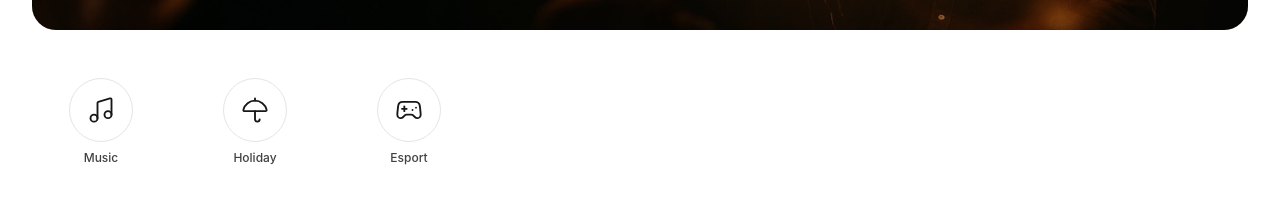
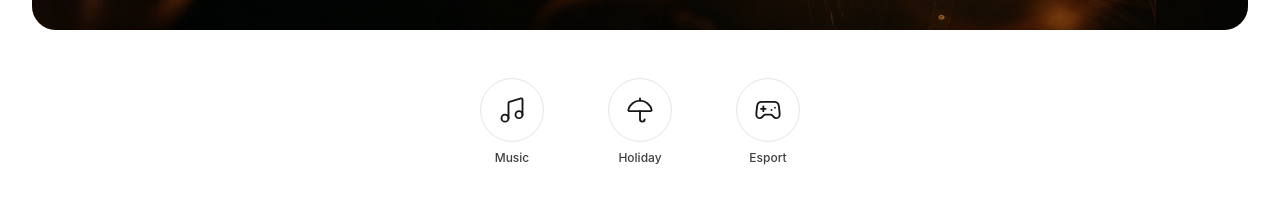
Before and after one commit to admiral-1k/Eventify, a React (Vite) app: page / in a window 1280 px wide. Shown: the part 395-619 px from the top of the page. Built offline with nearby package versions, Linux system fonts and the light colour scheme.

Commit message:
Centered category section

```diff
--- a/src/components/home/CategorySection.jsx
+++ b/src/components/home/CategorySection.jsx
@@ -5,7 +5,7 @@ export default function CategorySection() {
   return (
     <section className="py-5">
       <Container>
-        <div className="grid grid-cols-4 gap-4 sm:grid-cols-5 md:grid-cols-6 lg:grid-cols-8">
+        <div className="flex flex-wrap justify-center items-center gap-12">
           {categories.map((category) => {
             const Icon = category.icon;
 
```
